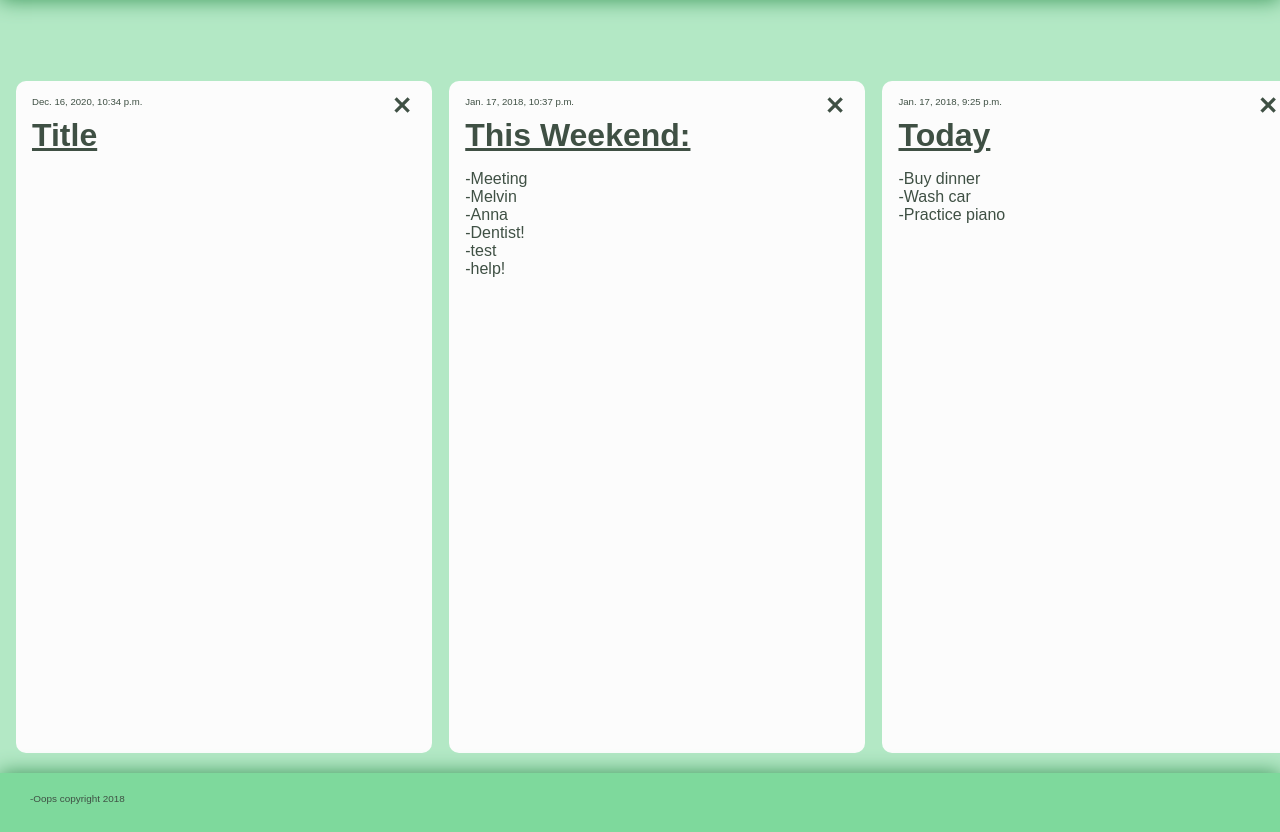
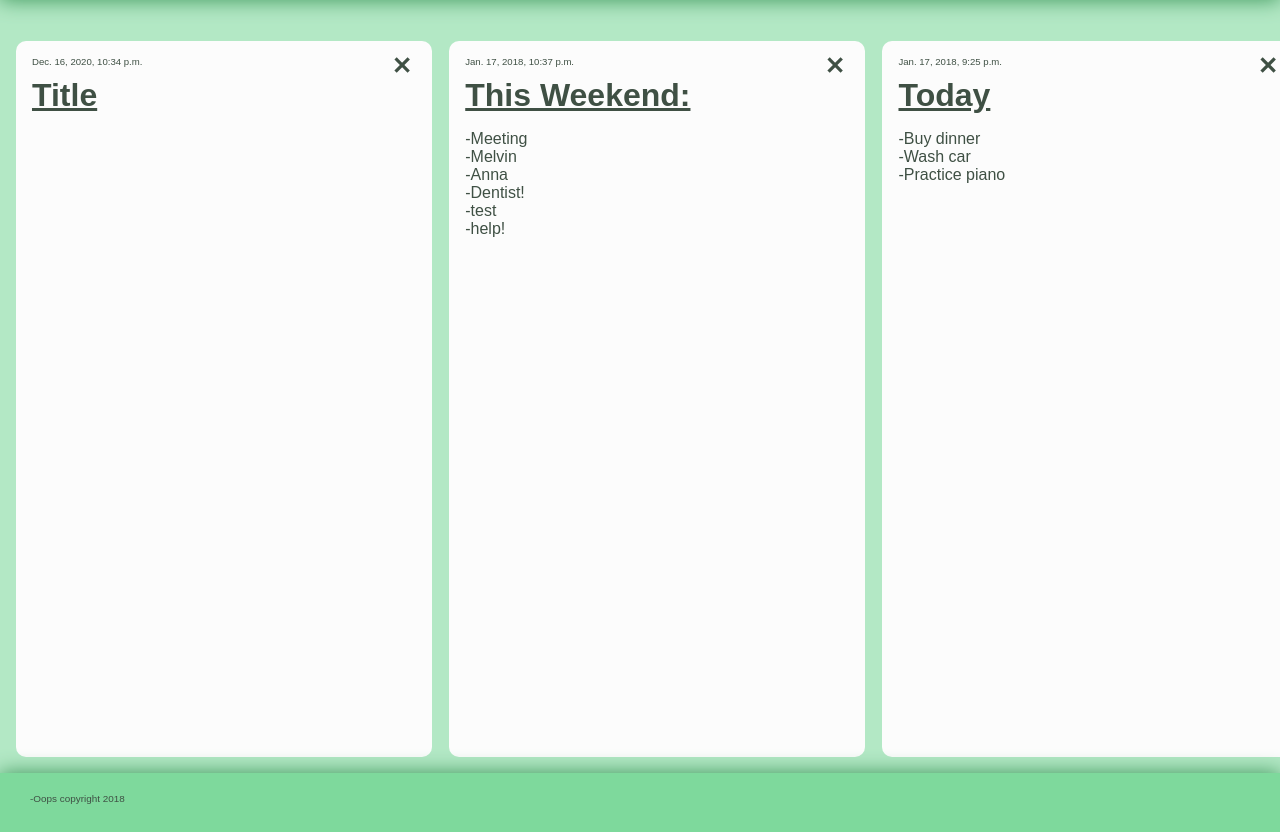
Before and after one commit to AidenH/-Oops, a Django app: page / in a window 1280 px wide. Shown: the part 159-991 px from the top of the page. Run offline with Django 3.2, Linux system fonts and the light colour scheme; data comes from the database, SQL or seed files in the repository; both versions use the stored data as it was after the commit.

Commit message:
Adjust tile and button dynamic sizing.

```diff
--- a/oops/static/css/style.css
+++ b/oops/static/css/style.css
@@ -66,7 +66,7 @@ body {
 #tile_container {
   position: fixed;
   overflow-x: scroll;
-  top: 20%;
+  top: 16%;
   bottom: 6%;
   width: 100%;
   margin-top: 2%;
@@ -91,7 +91,7 @@ div.tile {
   background-color: rgb(252, 252, 252);
   color: rgb(63, 80, 68);
   width: 24em;
-  height: 40em;
+  height: 100%;
   margin-left: 0.8em;
   margin-top: 1em;
   padding: 1em;
@@ -120,7 +120,8 @@ div.tile {
 
 .plus {
   display: inline-block;
-  margin-top: 20em;
+  position: relative;
+  top: 50%;
   margin-left: 2em;
   color: rgb(63, 80, 68);
   cursor: pointer;
@@ -131,7 +132,6 @@ div.tile {
 
 .plus.hover {
   -webkit-transform: scale(1.3);
-  top: 1000px;
 }
 
 .delete {
```
Also changed, not shown: db.sqlite3.
